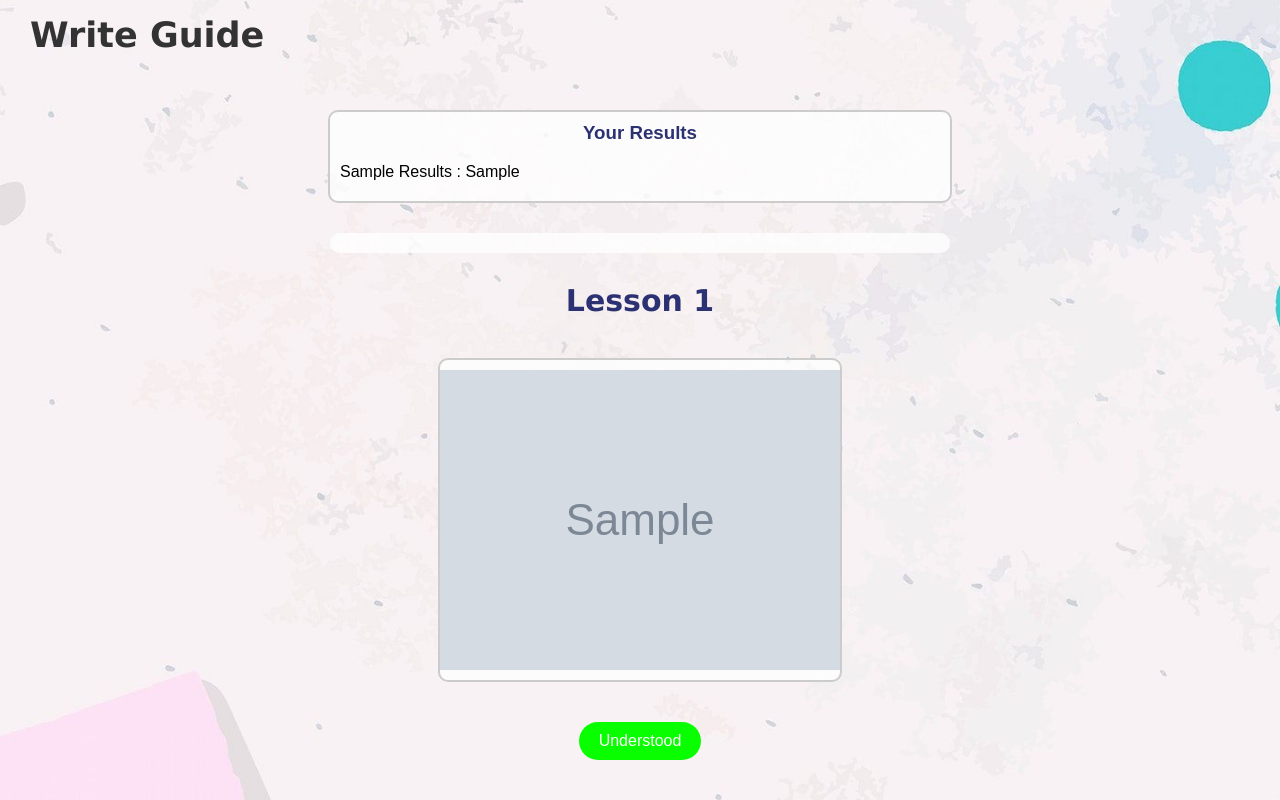
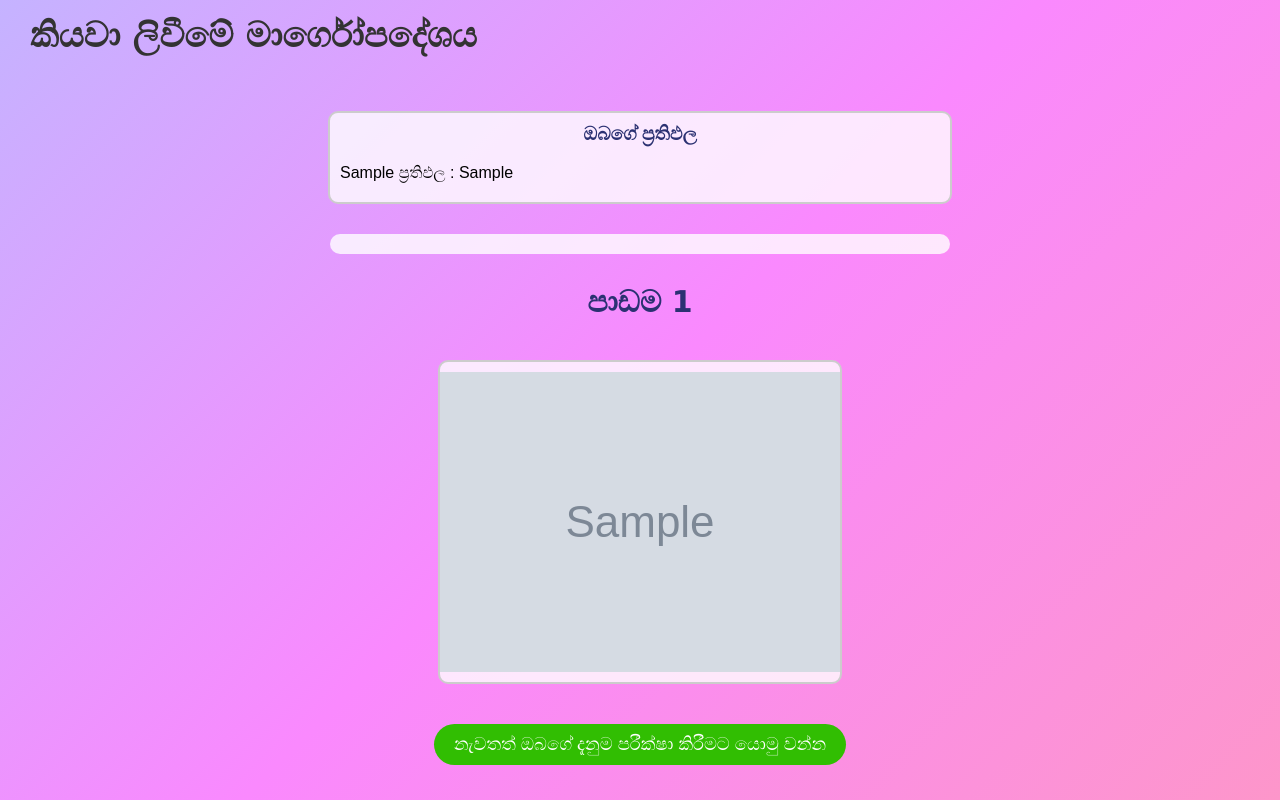
Before and after one commit to mayurasandakalum/research-complete-app, a Flask app: template readwrite/templates/WriteGuide.html in a window 1280 px wide; the page is wider, and only the part inside the window is pictured. Run offline with Flask 3, Linux system fonts and the light colour scheme; the template is opened without the code that fills it: most values are stand-ins (such as "Sample title", 1, 10 or a date in 2020); grey boxes marked "Sample" are stand-in pictures.

Commit message:
implemented write guide

```diff
--- a/readwrite/templates/WriteGuide.html
+++ b/readwrite/templates/WriteGuide.html
@@ -13,7 +13,7 @@
       /* General Styles */
       body {
           font-family: Arial, sans-serif;
-          background-image: url('/static/Images/auditory.jpg');
+          background: linear-gradient(135deg,rgb(197, 179, 255),rgb(250, 137, 254),rgb(253, 150, 202));
           background-size: cover;
           background-position: center;
           background-repeat: no-repeat;
@@ -102,11 +102,11 @@
       .complete-btn {
           margin-top: 20px;
           padding: 10px 20px;
-          font-size: 16px;
+          font-size: 18px;
           cursor: pointer;
           border-radius: 30px;
           border: none;
-          background-color: #09ff00; /* bright green */
+          background-color:rgb(49, 190, 2); /* bright green */
           color: #fff;
           transition: background 0.3s;
       }
@@ -150,17 +150,17 @@
                 />
             </a>
         </div> -->
-        <div class="title">Write Guide</div>
+        <div class="title">කියවා ලිවීමේ මාර්ගෝපදේශය</div>
 
     </nav>
 
     <div class="wrapper">
         <!-- Results Container -->
         <div class="results-container">
-            <h3>Your Results</h3>
+            <h3>ඔබගේ ප්‍රතිඵල</h3>
             <ul>
                 {% for lesson_key, result_val in results.items() %}
-                    <li>{{ lesson_key }} Results : {{ result_val }}</li>
+                    <li>{{ lesson_key }} ප්‍රතිඵල : {{ result_val }}</li>
                 {% endfor %}
             </ul>
         </div>
@@ -172,7 +172,7 @@
 
         <!-- Centered Lesson Heading -->
         <!-- Example usage: "Lesson {{ lesson_id }}" or "Lesson 1" from your Flask context -->
-        <h1 class="lesson-heading">Lesson {{ lesson_id }}</h1>
+        <h1 class="lesson-heading">පාඩම {{ lesson_id }}</h1>
 
         <!-- Images Container -->
         <div class="images-container">
@@ -186,7 +186,7 @@
         </div>
 
         <!-- Complete Button -->
-        <a href="reading_writing_learning" ><button id="completeBtn" class="complete-btn">Understood</button></a>
+        <a href="reading_writing_learning" ><button id="completeBtn" class="complete-btn">නැවතත් ඔබගේ දැනුම පරීක්ෂා කිරීමට යොමු වන්න</button></a>
     </div>
 
 
```
Also changed, not shown: readwrite/app.py (+0 -27 lines), readwrite/static/write_img/29.png, readwrite/static/write_img/37.png, readwrite/static/write_img/46.png.
